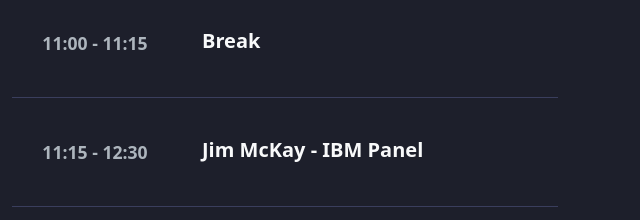
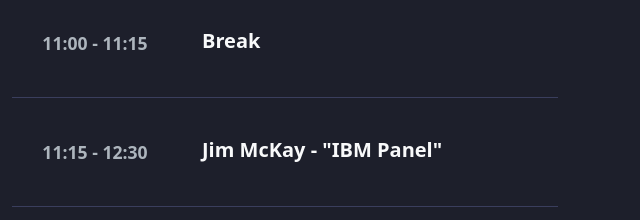
Before and after one commit to Neonel21/UofG-IBM-Qiskit-Fall-Fest-2025, a plain HTML site: page index.html in a window 1280 px wide. Shown: the part 3240-3460 px from the top of the page, 640-1280 px from the left. Drawn offline with nearby package versions, Linux system fonts and the light colour scheme.

Commit message:
Update index.html

```diff
--- a/index.html
+++ b/index.html
@@ -1065,7 +1065,7 @@
                                         <p class="schedule-time">11:15 - 12:30</p>
                                     </div>
                                     <div class="col-lg-8 text-lg-start">
-                                        <h5 class="schedule-title">Jim McKay - IBM Panel</h5>
+                                        <h5 class="schedule-title">Jim McKay - "IBM Panel"</h5>
                                     </div>
                                 </div>
                             </div>
@@ -1482,4 +1482,5 @@
 
 
 
+
 </html>
```
